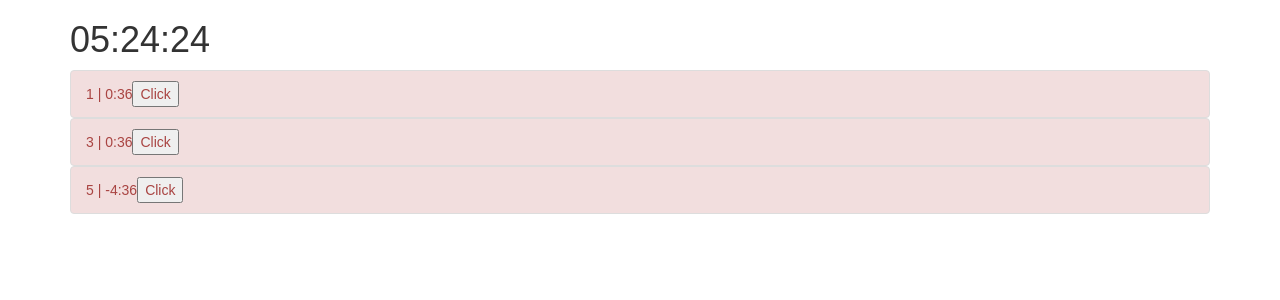
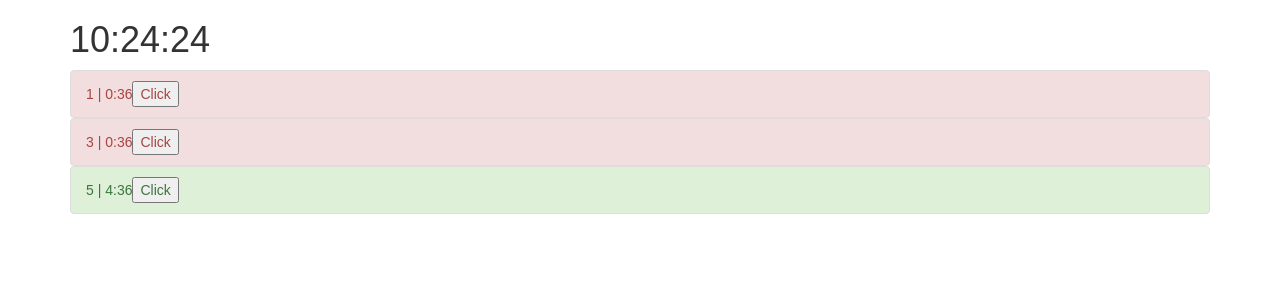
Before and after one commit to zrayyes/Candle-Timer-2, a React (Create React App) app: page / in a window 1280 px wide. Shown: the top 300 px of the page. Built offline with nearby package versions, Linux system fonts and the light colour scheme.

Commit message:
changed TimerItem to class component

```diff
--- a/src/components/App.js
+++ b/src/components/App.js
@@ -5,8 +5,6 @@ import C from "../constants";
 
 import TimerList from "./TimerList";
 
-
-// moment().utcOffset(-5).format('HH:mm:ss')
 
 class App extends Component {
 
--- a/src/components/TimerItem.js
+++ b/src/components/TimerItem.js
@@ -1,30 +1,35 @@
-import React from 'react';
+import React, { Component } from 'react';
 import C from "../constants";
 
-export const TimerItem = ({est,minute}) => {
 
-    let minutes,seconds;
+export default class TimerItem extends Component {
 
-    (() => {
-        let time = est.split(":");
-        minutes = ((time[0] - 9) * 60 + time[1])%minute;
-        seconds = 60-time[2];
-    })();
+    seconds;
+    minutes;
 
-    let vibrate = ()=>{
+    doMath() {
+        let time = this.props.est.split(":");
+        this.minutes = ((time[0] - 9) * 60 + time[1])%this.props.minute;
+        this.seconds = 60-time[2];
+    };
+
+    vibrate(){
         navigator.vibrate([300,300,300]);
     }
 
+    render() {
+        this.doMath();
         return (
             <div>
-            <li className={(minutes > 0) ?
+                <li className={(this.minutes > 0) ?
                     "list-group-item list-group-item-success" :
                     "list-group-item list-group-item-danger"}>
-                {minute} | {minutes}:{seconds}
-                <button onClick={vibrate}>Click</button>
+                    {this.props.minute} | {this.minutes}:{this.seconds}
+                    <button onClick={this.vibrate}>Click</button>
                 </li>
             </div>
-    )
+        );
+    }
 }
 
 // TODO: Detect final minute
--- a/src/components/TimerList.js
+++ b/src/components/TimerList.js
@@ -1,8 +1,10 @@
 import React, { Component } from 'react';
-import {TimerItem} from "./TimerItem";
 import {connect} from "react-redux";
 
 import C from "../constants";
+
+import TimerItem from "./TimerItem";
+
 
 class TimerList extends Component {
     render() {
@@ -11,10 +13,9 @@ class TimerList extends Component {
                 {this.props.minutes.map((minute) => {
                     return (
                         <TimerItem
-                            est={this.props.est}
-                            minute={minute}
-                            key={minute}
-                        />
+                        minute={minute}
+                        est={this.props.est}
+                        key={minute}/>
                     );
                 })}
             </ul>
--- a/src/index.js
+++ b/src/index.js
@@ -19,7 +19,8 @@ const store = createStore(appReducer,initialState);
     setInterval(()=>{
       store.dispatch({
         type: C.SET_EST,
-        payload: moment().utcOffset(-5).format('HH:mm:ss')
+        payload: moment().format('HH:mm:ss')
+        // payload: moment().utcOffset(-5).format('HH:mm:ss')
       })
     }, 1000);
 })();
```
Lines whose indentation alone changed are shown as unchanged.
